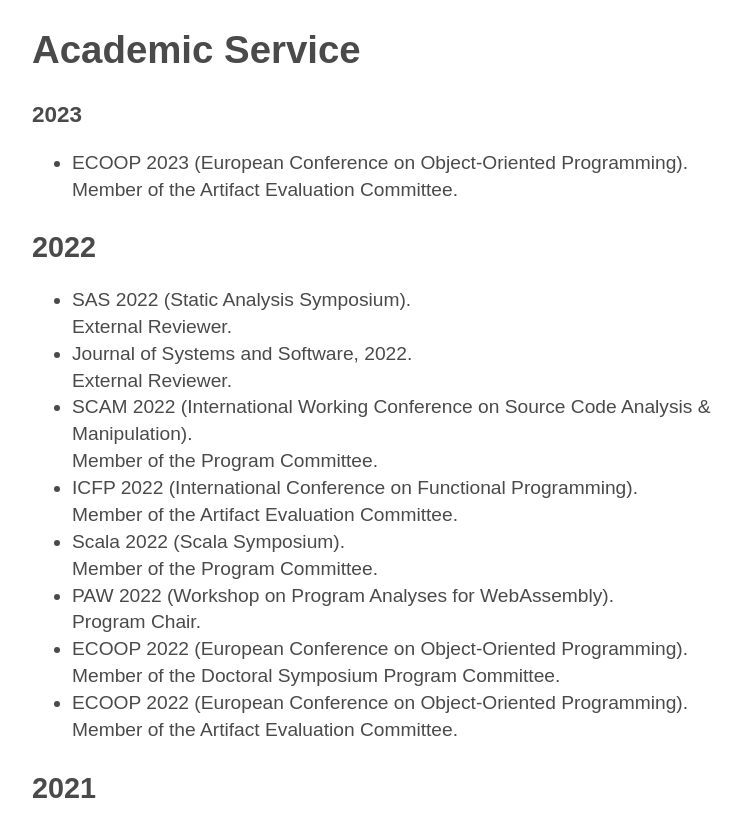
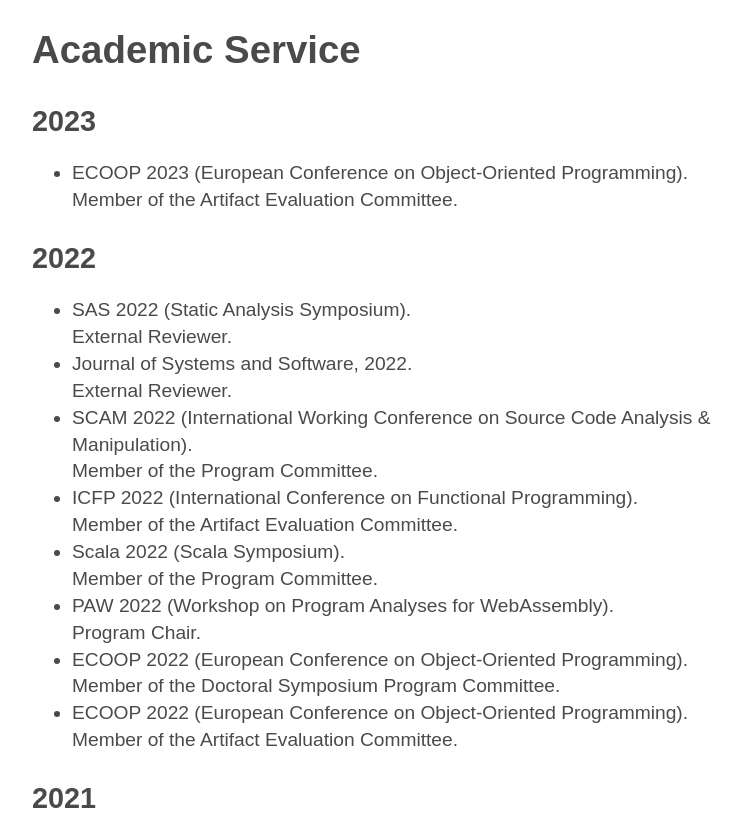
Before and after one commit to acieroid/acieroid.github.io, a plain HTML site: page index.html in a window 1280 px wide. Shown: the part 2863-3687 px from the top of the page, without its empty margins (224-966 px from the left). Drawn offline with Linux system fonts and the light colour scheme.

Commit message:
Fix title

```diff
--- a/index.html
+++ b/index.html
@@ -80,7 +80,7 @@
 </ul>
 
 <h1 id="academic-service">Academic Service</h1>
-<h3>2023</h3>
+<h2>2023</h2>
 <ul>
   <li>ECOOP 2023 (European Conference on Object-Oriented Programming).<br/> Member of the Artifact Evaluation Committee.</li>
 </ul>
```
